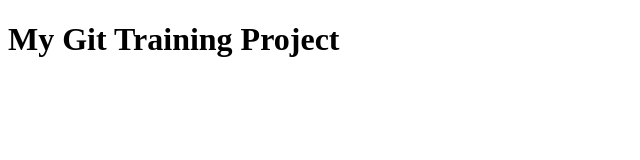
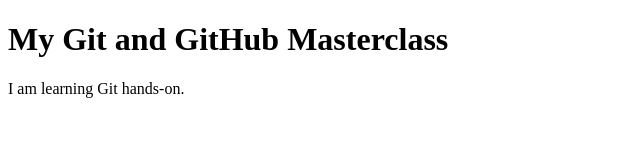
Before and after one commit to pavankumarp3456-gif/GitHub_Masterclass, a plain HTML site: page index.html in a window 1280 px wide. Shown: the whole page, without its empty margins (0-640 px from the left). Drawn offline with Linux system fonts and the light colour scheme.

Commit message:
Update project content

```diff
--- a/index.html
+++ b/index.html
@@ -4,6 +4,8 @@
     <title>Git Masterclass</title>
 </head>
 <body>
-    <h1>My Git Training Project</h1>
+    <!-- <h1>My Git Training Project</h1> -->
+     <h1>My Git and GitHub Masterclass</h1>
+     <p>I am learning Git hands-on.</p>
 </body>
 </html>
```
